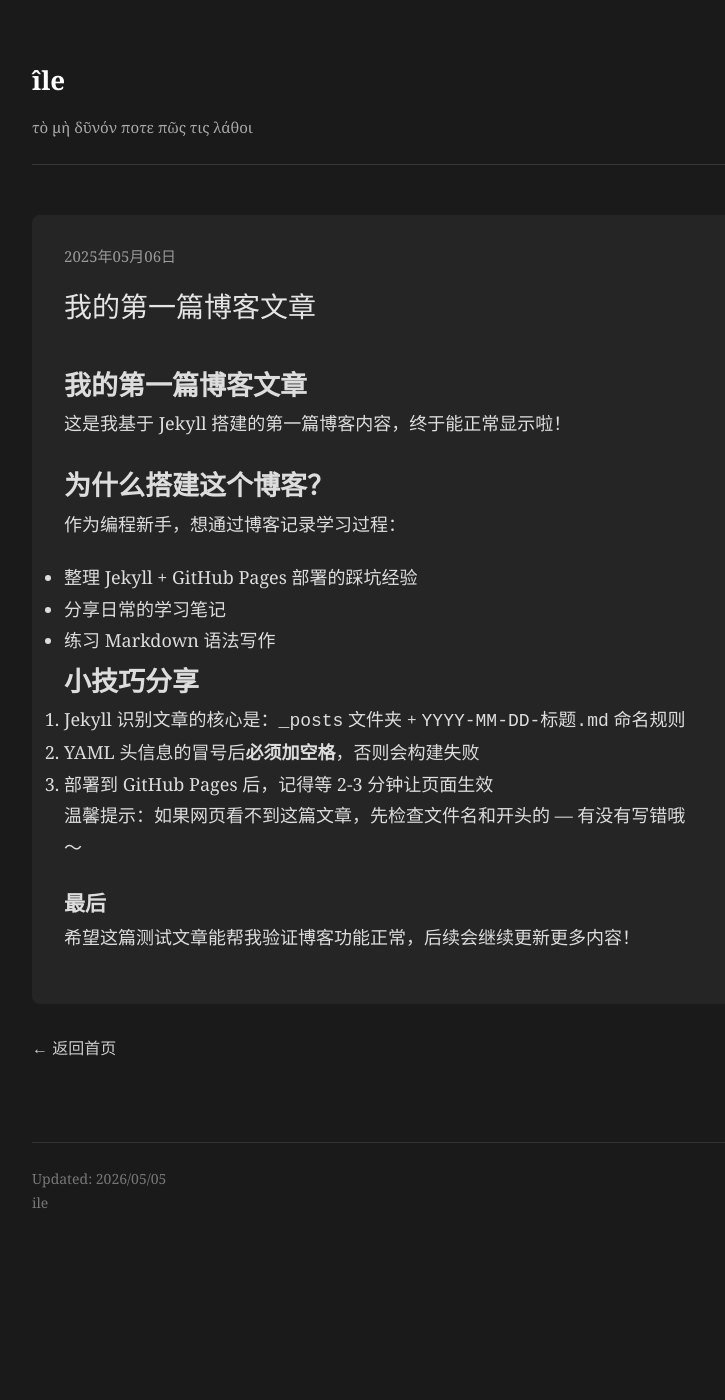
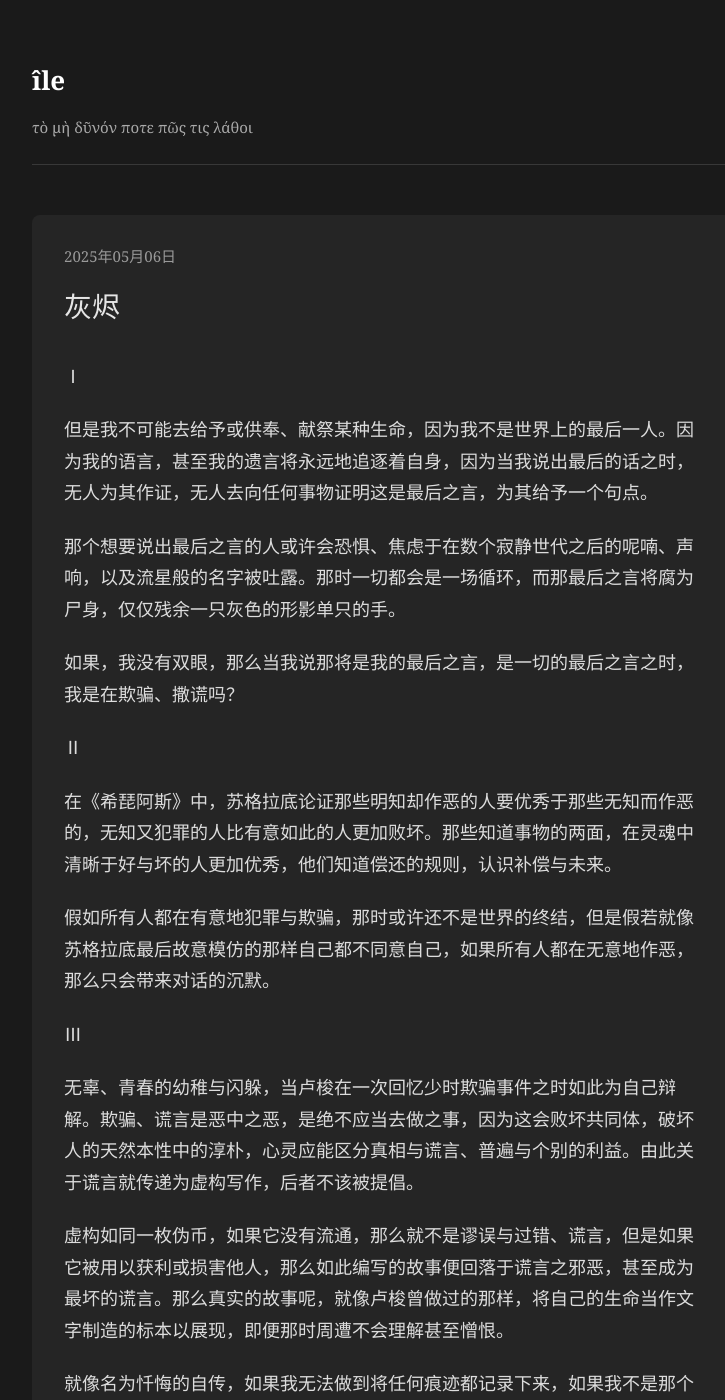
Before and after one commit to ileGrabe/gr, a Jekyll site: the page built from _posts/2025-05-06-my-first-article.md, in a window 1280 px wide and 1400 px high. Shown: the whole window, without its empty margins (258-983 px from the left). Built offline with Jekyll 4.4.1, drawn with Linux system fonts in a browser that asks for light colours; some of the changed text lies outside the part shown.

Commit message:
Update 2025-05-06-my-first-article.md

```diff
--- a/_posts/2025-05-06-my-first-article.md
+++ b/_posts/2025-05-06-my-first-article.md
@@ -1,26 +1,42 @@
 ---
 # Jekyll 必需的 YAML 头信息（Front Matter），格式严格遵循要求
 layout: post          # 关联 _layouts/post.html 布局文件
-title: "我的第一篇博客文章"  # 文章标题（英文引号，冒号后有空格）
+title: "灰烬"  # 文章标题（英文引号，冒号后有空格）
 date: 2025-05-06 14:30:00  # 发布时间（精确到分钟，避免时区/格式问题）
-tags: [日常记录, 新手入门, Jekyll]  # 可选标签，方便分类
+tags: [随笔]  # 可选标签，方便分类
 ---
+Ⅰ
 
-# 我的第一篇博客文章
-这是我基于 Jekyll 搭建的第一篇博客内容，终于能正常显示啦！
+但是我不可能去给予或供奉、献祭某种生命，因为我不是世界上的最后一人。因为我的语言，甚至我的遗言将永远地追逐着自身，因为当我说出最后的话之时，无人为其作证，无人去向任何事物证明这是最后之言，为其给予一个句点。
 
-## 为什么搭建这个博客？
-作为编程新手，想通过博客记录学习过程：
-- 整理 Jekyll + GitHub Pages 部署的踩坑经验
-- 分享日常的学习笔记
-- 练习 Markdown 语法写作
+那个想要说出最后之言的人或许会恐惧、焦虑于在数个寂静世代之后的呢喃、声响，以及流星般的名字被吐露。那时一切都会是一场循环，而那最后之言将腐为尸身，仅仅残余一只灰色的形影单只的手。
 
-## 小技巧分享
-1. Jekyll 识别文章的核心是：`_posts` 文件夹 + `YYYY-MM-DD-标题.md` 命名规则
-2. YAML 头信息的冒号后**必须加空格**，否则会构建失败
-3. 部署到 GitHub Pages 后，记得等 2-3 分钟让页面生效
+如果，我没有双眼，那么当我说那将是我的最后之言，是一切的最后之言之时，我是在欺骗、撒谎吗？
 
-> 温馨提示：如果网页看不到这篇文章，先检查文件名和开头的 --- 有没有写错哦～
 
-### 最后
-希望这篇测试文章能帮我验证博客功能正常，后续会继续更新更多内容！
+
+Ⅱ
+
+在《希琵阿斯》中，苏格拉底论证那些明知却作恶的人要优秀于那些无知而作恶的，无知又犯罪的人比有意如此的人更加败坏。那些知道事物的两面，在灵魂中清晰于好与坏的人更加优秀，他们知道偿还的规则，认识补偿与未来。
+
+假如所有人都在有意地犯罪与欺骗，那时或许还不是世界的终结，但是假若就像苏格拉底最后故意模仿的那样自己都不同意自己，如果所有人都在无意地作恶，那么只会带来对话的沉默。
+
+
+
+Ⅲ
+
+无辜、青春的幼稚与闪躲，当卢梭在一次回忆少时欺骗事件之时如此为自己辩解。欺骗、谎言是恶中之恶，是绝不应当去做之事，因为这会败坏共同体，破坏人的天然本性中的淳朴，心灵应能区分真相与谎言、普遍与个别的利益。由此关于谎言就传递为虚构写作，后者不该被提倡。
+
+虚构如同一枚伪币，如果它没有流通，那么就不是谬误与过错、谎言，但是如果它被用以获利或损害他人，那么如此编写的故事便回落于谎言之邪恶，甚至成为最坏的谎言。那么真实的故事呢，就像卢梭曾做过的那样，将自己的生命当作文字制造的标本以展现，即便那时周遭不会理解甚至憎恨。
+
+就像名为忏悔的自传，如果我无法做到将任何痕迹都记录下来，如果我不是那个真正扛着任何形式之记忆的主体，那么当我——这个残疾的最后之人——书写自传时，是否是在进行一场无限回声的欺骗。
+
+卢梭认为如果一个人不自觉地隐瞒了自己过去行的恶事，比如出于遗忘或疏忽，那么可以通过不去宣扬自己曾做的善举而得到补偿。谁会认同这种交易，哪种心灵能够得到补偿？在绝对澄明的呼声前，这种行为岂不是加倍了隐藏之罪恶。
+
+以及，在语言的起源之处，没有任何规则、语法，只有被指认的犹如孤星的事物之专名，经历不可还原的时日与演变，语言开启了普遍性的结构，同样也开启了谎言、伪誓与社会之堕落。那么当我在曾经的黑夜中说出事物的名字之时，我是在欺骗还是在说出真相？
+
+
+
+Ⅳ
+
+无法写下所有，那么你该如何相信写下的这些，那么你该用什么方式去相信写下的这些。
```
